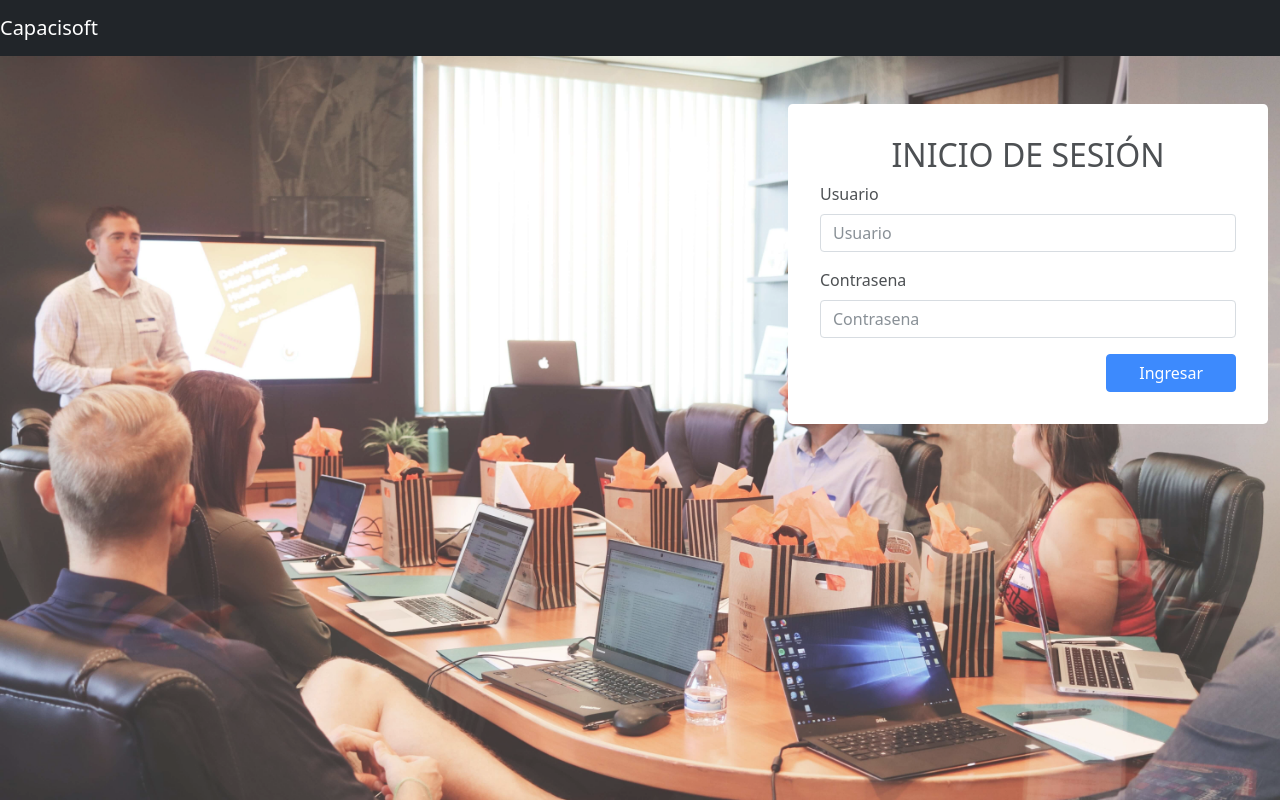
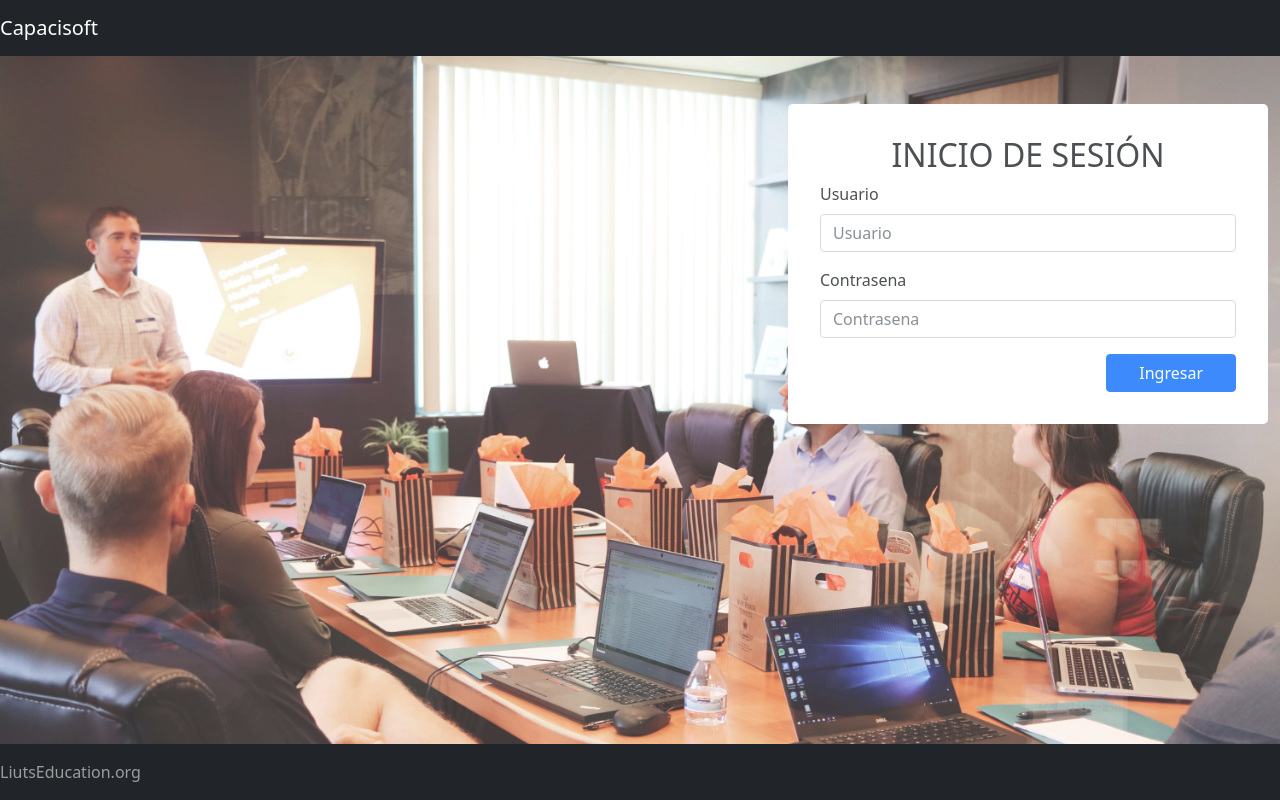
Before and after one commit to AngelCertificatedProfessional/Capacisoft, a React app: page /#/login in a window 1280 px wide. Built offline with nearby package versions, Linux system fonts and the light colour scheme.

Commit message:
Se agrego un footer al sistema

```diff
--- /dev/null
+++ b/src/components/Generales/Footer.jsx
@@ -0,0 +1,20 @@
+import React from 'react';
+import {Navbar,Nav} from 'react-bootstrap';
+import {withRouter } from 'react-router-dom';
+
+const Footer = () => {
+  return (
+    <Navbar bg="dark" variant="dark" fixed="bottom" expand="lg">
+        <Navbar.Toggle aria-controls="responsive-navbar-nav" />
+        <Navbar.Collapse id="responsive-navbar-nav">
+            <Nav className="me-auto">
+                <Navbar.Text className="ml-3">
+                    LiutsEducation.org
+                </Navbar.Text>
+            </Nav>
+        </Navbar.Collapse>
+    </Navbar>
+  );
+};
+
+export default withRouter(Footer);
--- a/src/components/Generales/Layout.jsx
+++ b/src/components/Generales/Layout.jsx
@@ -1,11 +1,13 @@
 import React from 'react';
 import Navigation from './Navigation';
+import Footer from './Footer';
 
 const Layout = ({ children }) => {
   return (
     <>
       <Navigation />
       {children}
+      <Footer/>
     </>
   );
 };
--- a/src/styles/main.css
+++ b/src/styles/main.css
@@ -53,7 +53,7 @@ html{
 
 
 .tituloCentrado{
-    text-align: center;
+    text-align: center!important;
 }
 
 .ph-6{
```
